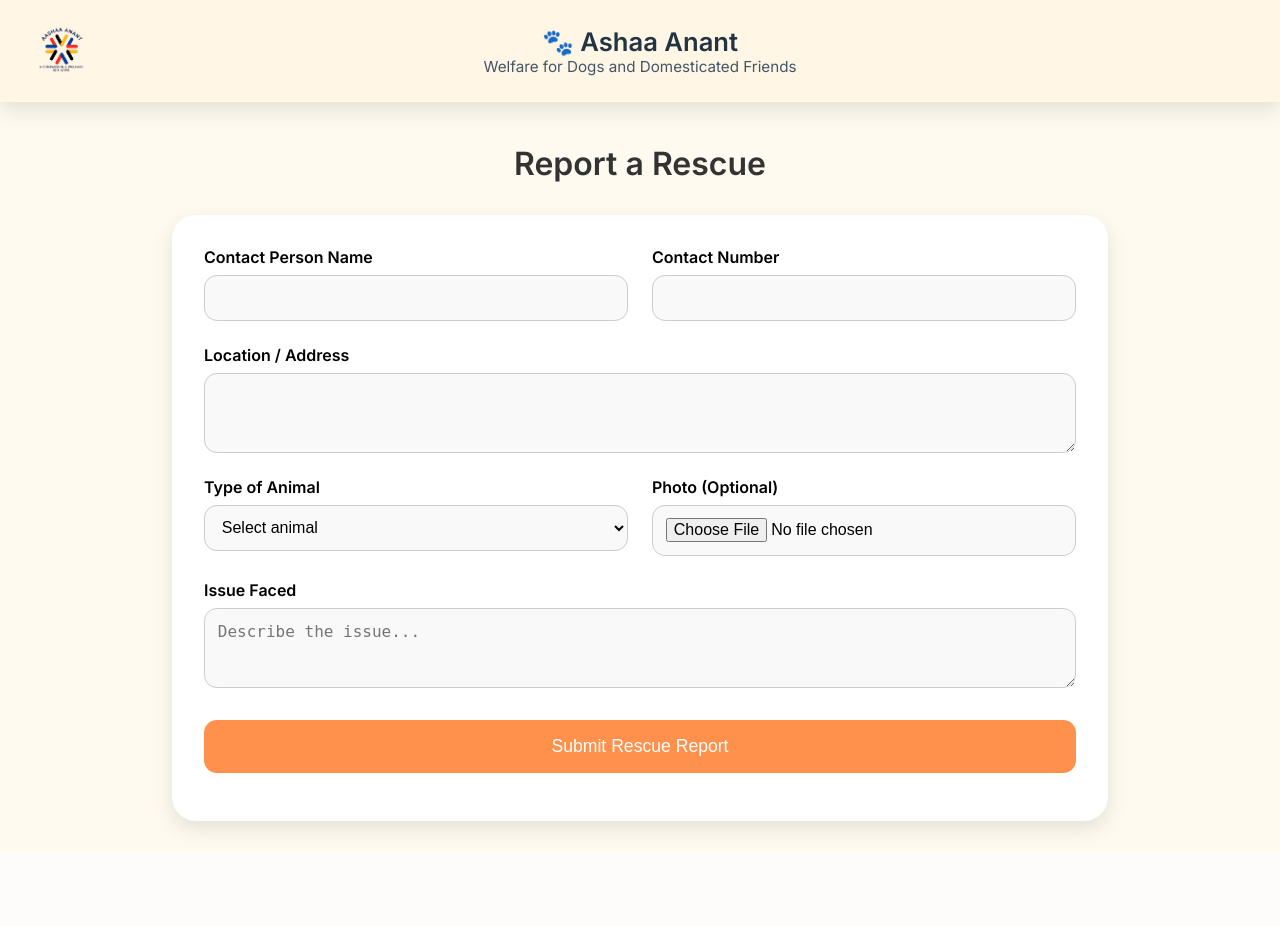
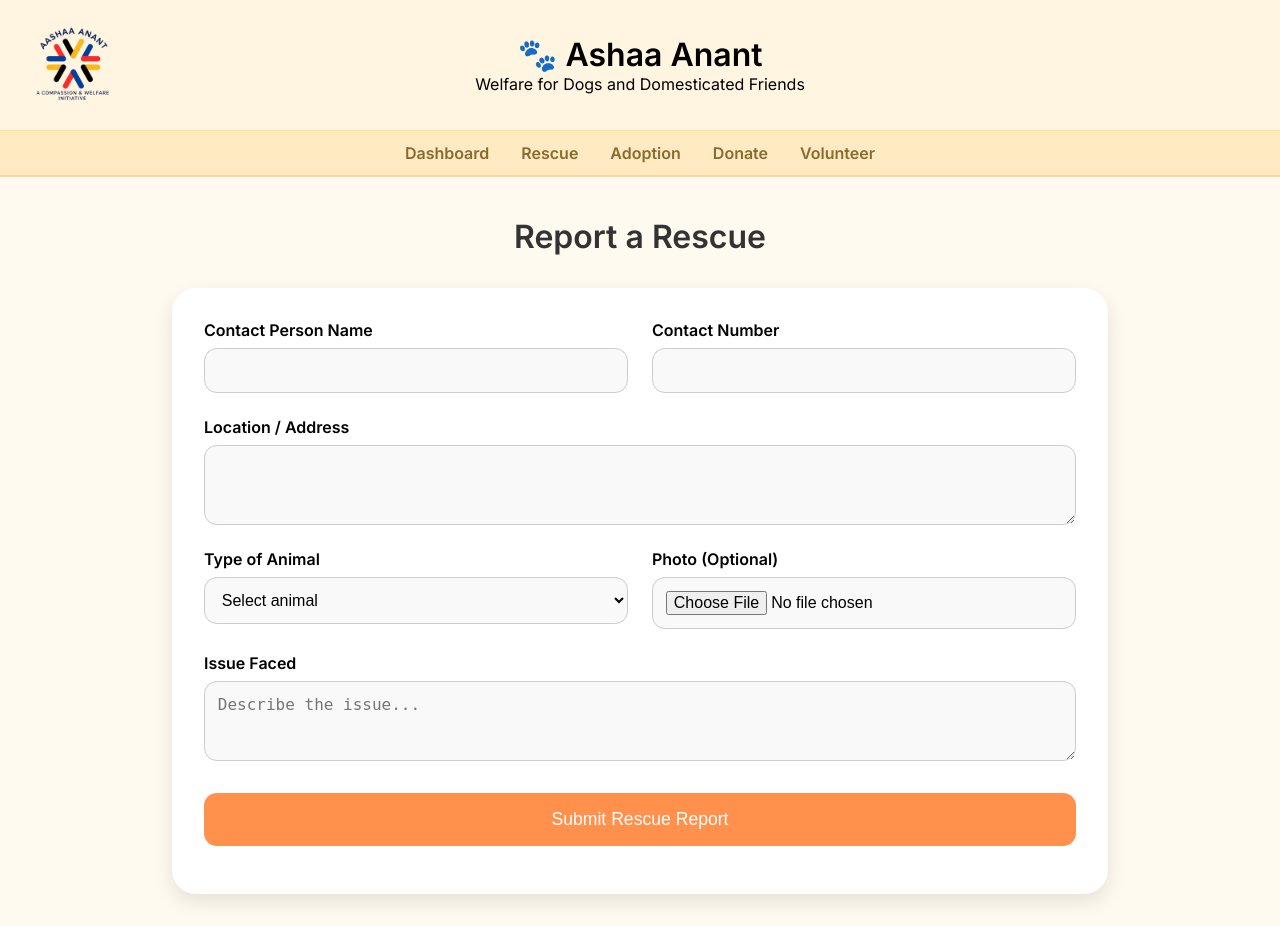
Before and after one commit to ReevuChatterjee/AshaaAnant, a Django app: page /rescue/ in a window 1280 px wide. Before the commit the page ends 841 px from the top, so only its background shows below. Run offline with Django 5.2, Linux system fonts and the light colour scheme.

Commit message:
Made some changes

```diff
--- a/Templates/home.html
+++ b/Templates/home.html
@@ -36,8 +36,8 @@
         <!-- Navigation -->
         <nav class="navbar">
             <ul class="nav-list container">
-            <li><a href="#">Dashboard</a></li>
-            <li><a href="rescue/">Rescue</a></li>
+            <li><a href="/">Dashboard</a></li>
+            <li><a href="{% url 'rescue' %}">Rescue</a></li>
             <li><a href="#">Adoption</a></li>
             <li><a href="#">Donate</a></li>
             <li><a href="#">Volunteer</a></li>
--- a/Templates/rescue.html
+++ b/Templates/rescue.html
@@ -11,15 +11,34 @@
 <body>
 
   <!-- Header Bar -->
-  <div class="header-bar">
-    <div class="header-left">
-      <img src="{% static 'images/logo.png' %}" alt="Ashaa Anant Logo">
+  <header class="hero">
+  <div class="container hero-flex">
+
+    <!-- Logo aligned left -->
+    <div class="hero-logo">
+      <img src="{% static 'images/logo.png' %}" alt="Ashaa Anant Logo" class="logo-fixed" />
     </div>
-    <div class="header-center">
+
+    <!-- Title and subtitle centered -->
+    <div class="hero-title">
       <h1>🐾 Ashaa Anant</h1>
       <p>Welfare for Dogs and Domesticated Friends</p>
     </div>
+
+    <!-- Spacer to balance layout -->
+    <div class="hero-spacer"></div>
   </div>
+</header>
+
+  <nav class="navbar">
+            <ul class="nav-list container">
+            <li><a href="/">Dashboard</a></li>
+            <li><a href="{% url 'rescue' %}">Rescue</a></li>
+            <li><a href="#">Adoption</a></li>
+            <li><a href="#">Donate</a></li>
+            <li><a href="#">Volunteer</a></li>
+            </ul>
+  </nav>
 
   <!-- Main Rescue Form Section -->
   <main class="main">
--- a/static/css/home.css
+++ b/static/css/home.css
@@ -67,6 +67,7 @@ html, body {
 .logo-fixed {
   height: 100px;
   width: auto;
+  max-width: 100%;
   object-fit: contain;
 }
 
--- a/static/css/rescue.css
+++ b/static/css/rescue.css
@@ -14,48 +14,101 @@
       box-sizing: border-box;
     }
 
+    .navbar {
+  background-color: #ffeac2;
+  border-bottom: 2px solid #ffd699;
+  margin-top: 0;
+}
+
+.nav-list {
+  list-style: none;
+  display: flex;
+  justify-content: center;
+  padding: 0.75rem 0;
+  gap: 2rem;
+}
+
+.nav-list a {
+  text-decoration: none;
+  color: #8a6b2f;
+  font-weight: 600;
+  transition: color 0.3s;
+}
+
+.nav-list a:hover {
+  color: #c1913a;
+}
+
+
+
     body {
       font-family: 'Inter', sans-serif;
       background: var(--bg-light);
     }
 
     /* Top Header Bar */
-    .header-bar {
-      position: fixed;
-      top: 0;
-      width: 100%;
-      background-color: var(--header-bg);
-      padding: 1.2rem 2rem;
+    .hero {
+  background: #fff5e1;
+  border-bottom: 1px solid #ffdf99;
+  padding: 0.4rem 0;
+}
+
+.hero-flex {
   display: flex;
   align-items: center;
   justify-content: space-between;
-      box-shadow: var(--shadow);
-      z-index: 1000;
+  padding: 0.4rem 1.5rem;
 }
 
-    .header-left img {
-      height: 60px;
+.hero-logo {
+  flex: 1;
 }
 
-    .header-center {
+.hero-title {
+  flex: 2;
   text-align: center;
-      flex: 1;
-      margin-right: 60px; /* space to center-align properly */
 }
 
-    .header-center h1 {
-      font-size: 1.6rem;
-      color: #223344;
+.hero-spacer {
+  flex: 1;
 }
 
-    .header-center p {
-      font-size: 0.95rem;
-      color: #445566;
+/* Optional: Make it responsive */
+@media (max-width: 768px) {
+  .hero-flex {
+    flex-direction: column;
+    text-align: center;
+    gap: 0.5rem;
+  }
+
+  .hero-logo, .hero-title, .hero-spacer {
+    flex: unset;
+  }
+}
+
+
+.logo-fixed {
+  height: 100px;
+  width: auto;
+  max-width: 100%;
+  object-fit: contain;
+}
+
+.hero-text h1 {
+  font-size: 1.8rem;
+  margin: 0;
+  color: #c1913a;
+}
+
+.hero-text p {
+  font-size: 0.9rem;
+  margin-top: 0.2rem;
+  color: #7c5a28;
 }
 
     /* Main Content */
     .main {
-      padding: 9rem 2rem 2rem;
+      padding: 2.5rem 2rem 2rem;
       max-width: 1000px;
       margin: 0 auto;
     }
```
Lines whose indentation alone changed are shown as unchanged.
